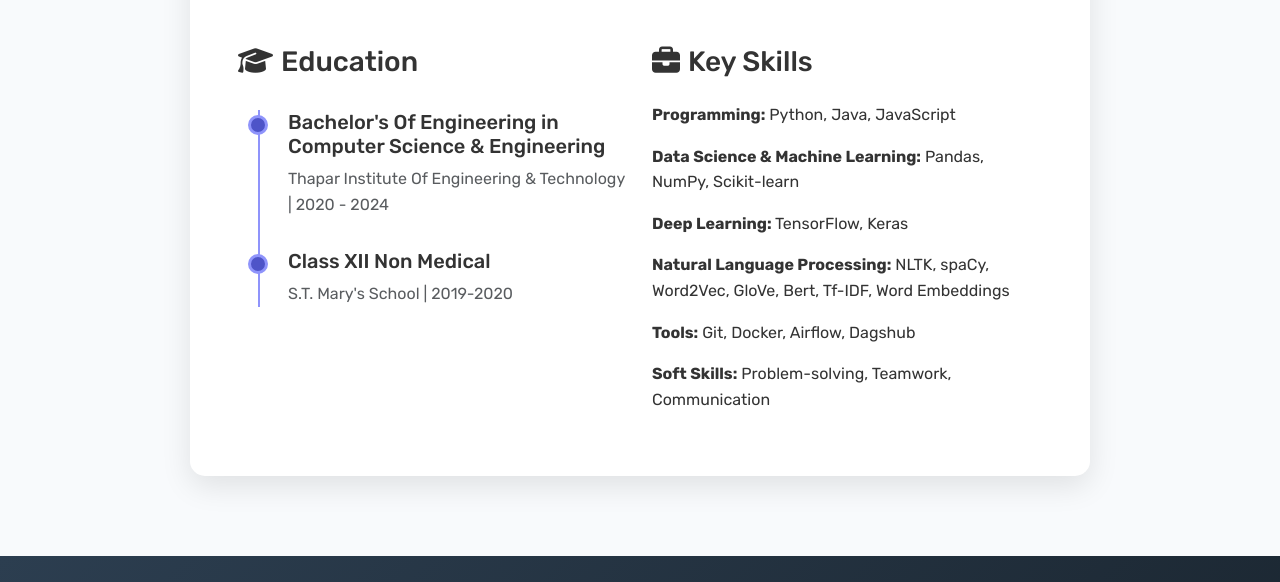
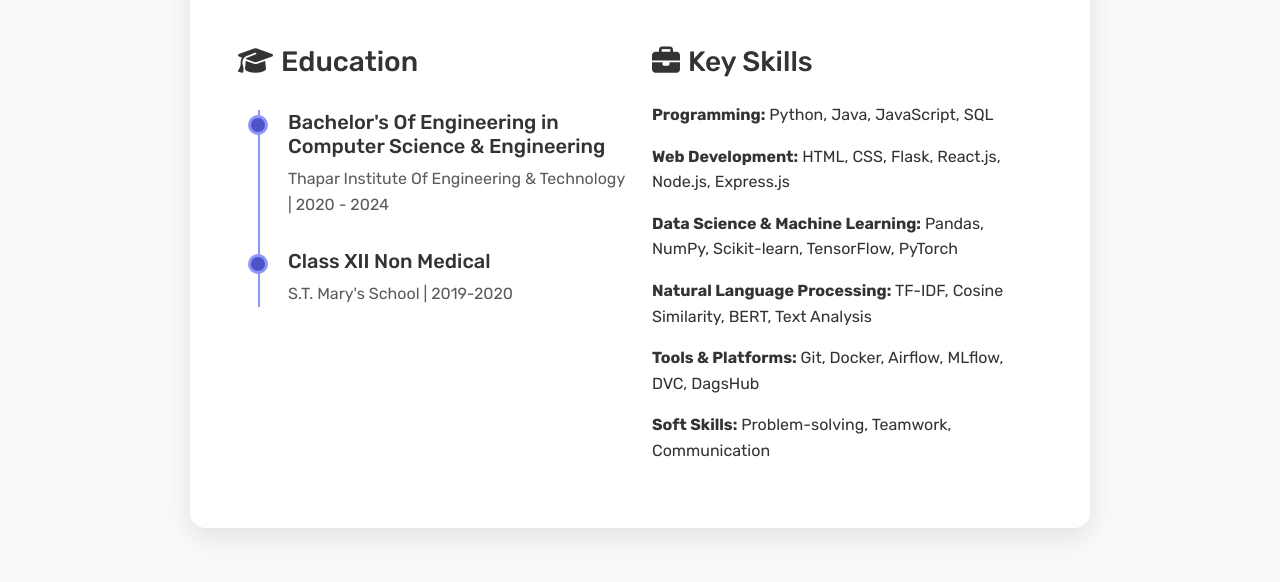
Before and after one commit to kk06112001/portfolio, a plain HTML site: page about.html in a window 1280 px wide. Shown: the part 1084-1666 px from the top of the page. Drawn offline with nearby package versions, Linux system fonts and the light colour scheme.

Commit message:
changes made

```diff
--- a/about.html
+++ b/about.html
@@ -185,16 +185,17 @@
           </div>
 
           <div class="col-md-6" data-aos="fade-left">
-            <h3 class="mb-4"><i class="fas fa-briefcase me-2"></i>Key Skills</h3>
-            <ul class="list-unstyled">
-              <li class="mb-3"><strong>Programming:</strong> Python, Java, JavaScript</li>
-              <li class="mb-3"><strong>Data Science & Machine Learning:</strong> Pandas, NumPy, Scikit-learn</li>
-              <li class="mb-3"><strong>Deep Learning:</strong> TensorFlow, Keras</li>
-              <li class="mb-3"><strong>Natural Language Processing:</strong> NLTK, spaCy, Word2Vec, GloVe, Bert, Tf-IDF, Word Embeddings</li>
-              <li class="mb-3"><strong>Tools:</strong> Git, Docker, Airflow, Dagshub</li>
-              <li class="mb-3"><strong>Soft Skills:</strong> Problem-solving, Teamwork, Communication</li>
-            </ul>
-          </div>
+  <h3 class="mb-4"><i class="fas fa-briefcase me-2"></i>Key Skills</h3>
+  <ul class="list-unstyled">
+    <li class="mb-3"><strong>Programming:</strong> Python, Java, JavaScript, SQL</li>
+    <li class="mb-3"><strong>Web Development:</strong> HTML, CSS, Flask, React.js, Node.js, Express.js</li>
+    <li class="mb-3"><strong>Data Science & Machine Learning:</strong> Pandas, NumPy, Scikit-learn, TensorFlow, PyTorch</li>
+    <li class="mb-3"><strong>Natural Language Processing:</strong> TF-IDF, Cosine Similarity, BERT, Text Analysis</li>
+    <li class="mb-3"><strong>Tools & Platforms:</strong> Git, Docker, Airflow, MLflow, DVC, DagsHub</li>
+    <li class="mb-3"><strong>Soft Skills:</strong> Problem-solving, Teamwork, Communication</li>
+  </ul>
+</div>
+
         </div>
       </div>
     </div>
```
Also changed, not shown: index.html (+13 -5 lines).
